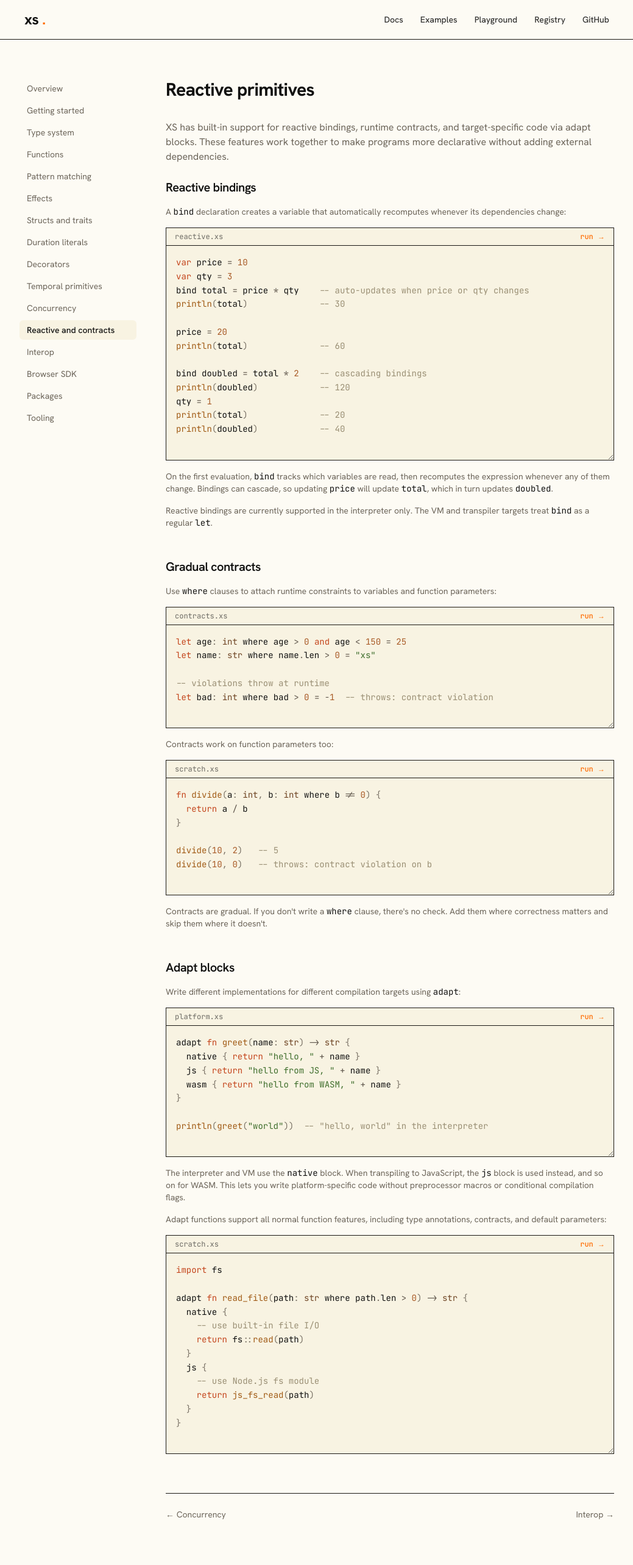
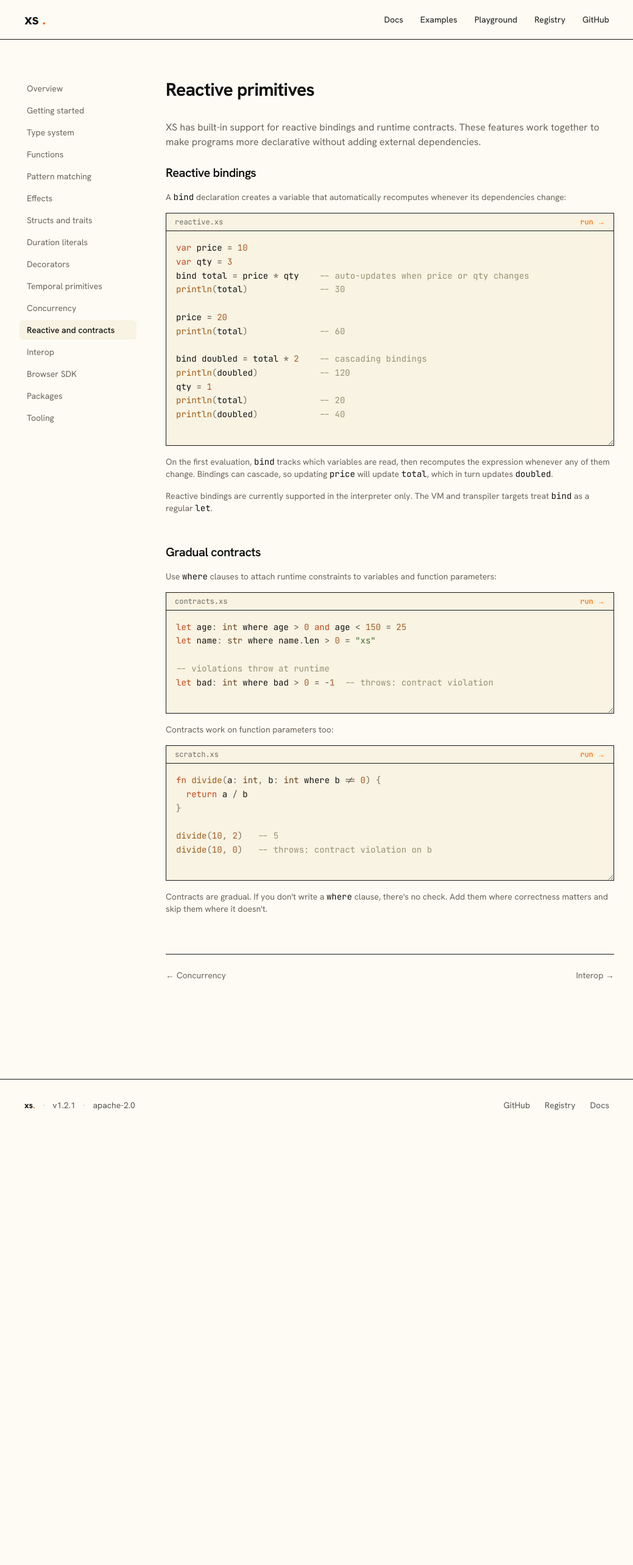
Before and after one commit to xs-lang0/xslang.org, a Next.js app: page /docs/reactive in a window 1280 px wide. Shown: the top 2566 px of the page at 61% size, without its empty margins (120-1159 px from the left). After the commit the page ends 1854 px from the top, so only its background shows below. Built offline with nearby package versions, Linux system fonts and the light colour scheme.

Commit message:
v1.2.1: bump version pin, doc sweep
Drop the leftover adapt-fn references from LANGUAGE.md and
docs/reactive (cut in v1.2). Add a struct-variant enum example
to docs/structs-and-traits and a regex-arm full-string note in
docs/pattern-matching to match the actual semantics.

```diff
--- a/src/app/docs/pattern-matching/page.tsx
+++ b/src/app/docs/pattern-matching/page.tsx
@@ -70,7 +70,9 @@ match value {
   n          => "other: {n}"
 }
 
--- regex patterns
+-- regex patterns: full-string match (anchored on both ends).
+-- /^[0-9]+$/ matches "42" but not "42x". For partial matches, call .test()
+-- on the regex value directly: /[0-9]+/.test("42x") -> true.
 match input {
   /^[0-9]+$/ => "number"
   /^[a-z]+$/ => "word"
--- a/src/app/docs/reactive/page.tsx
+++ b/src/app/docs/reactive/page.tsx
@@ -6,9 +6,9 @@ export default function ReactivePage() {
       <h1 className="mb-8 text-3xl font-bold tracking-tight">Reactive primitives</h1>
 
       <p className="mb-6 text-muted">
-        XS has built-in support for reactive bindings, runtime contracts, and
-        target-specific code via adapt blocks. These features work together to make
-        programs more declarative without adding external dependencies.
+        XS has built-in support for reactive bindings and runtime contracts.
+        These features work together to make programs more declarative without
+        adding external dependencies.
       </p>
 
       <h2 className="mb-4 text-xl font-semibold">Reactive bindings</h2>
@@ -81,49 +81,6 @@ divide(10, 0)   -- throws: contract violation on b`}
         there&apos;s no check. Add them where correctness matters and skip them where it doesn&apos;t.
       </p>
 
-      <h2 className="mb-4 mt-12 text-xl font-semibold">Adapt blocks</h2>
-      <p className="mb-4 text-sm text-muted">
-        Write different implementations for different compilation targets using{" "}
-        <code className="text-foreground">adapt</code>:
-      </p>
-      <CodeBlock
-        runnable
-        filename="platform.xs"
-        code={`adapt fn greet(name: str) -> str {
-  native { return "hello, " + name }
-  js { return "hello from JS, " + name }
-  wasm { return "hello from WASM, " + name }
-}
-
-println(greet("world"))  -- "hello, world" in the interpreter`}
-      />
-
-      <p className="mb-4 mt-4 text-sm text-muted">
-        The interpreter and VM use the <code className="text-foreground">native</code> block.
-        When transpiling to JavaScript, the <code className="text-foreground">js</code> block
-        is used instead, and so on for WASM. This lets you write platform-specific code
-        without preprocessor macros or conditional compilation flags.
-      </p>
-
-      <p className="mb-4 text-sm text-muted">
-        Adapt functions support all normal function features, including type annotations,
-        contracts, and default parameters:
-      </p>
-      <CodeBlock
-        runnable
-        code={`import fs
-
-adapt fn read_file(path: str where path.len > 0) -> str {
-  native {
-    -- use built-in file I/O
-    return fs::read(path)
-  }
-  js {
-    -- use Node.js fs module
-    return js_fs_read(path)
-  }
-}`}
-      />
     </div>
   );
 }
--- a/src/app/docs/structs-and-traits/page.tsx
+++ b/src/app/docs/structs-and-traits/page.tsx
@@ -131,6 +131,18 @@ fn describe(shape) {
     Shape::Rect(w, h)     => "rect {w}x{h}"
     Shape::Triangle(a, b, c) => "triangle {a},{b},{c}"
   }
+}
+
+-- struct-style variants
+enum Event {
+  Click { x, y },
+  Key { code, modifiers }
+}
+
+let e = Event::Click { x: 10, y: 20 }
+match e {
+  Event::Click { x, y }  => "clicked at {x},{y}"
+  Event::Key { code, .. } => "key {code}"
 }`}
       />
 
--- a/src/components/xs-highlighter.tsx
+++ b/src/components/xs-highlighter.tsx
@@ -22,7 +22,7 @@ const RULES: [RegExp, string][] = [
   // keywords - control
   [/\b(?:if|else|elif|while|for|in|loop|match|when|return|break|continue|try|catch|finally|throw|defer|yield|async|await|every|after|timeout|debounce)\b/g, "text-purple-400"],
   // keywords - declaration
-  [/\b(?:fn\*?|let|var|const|struct|enum|trait|impl|class|type|macro|tag|bind|adapt)\b/g, "text-blue-400"],
+  [/\b(?:fn\*?|let|var|const|struct|enum|trait|impl|class|type|macro|tag|bind)\b/g, "text-blue-400"],
   // keywords - import
   [/\b(?:import|export|from|use|module|as)\b/g, "text-blue-400"],
   // keywords - other
--- a/src/lib/docs-links.ts
+++ b/src/lib/docs-links.ts
@@ -10,7 +10,7 @@ export const docsLinks = [
   { href: "/docs/decorators", label: "Decorators", description: "Lifecycle hooks, schedulers, watchers, and signal handlers" },
   { href: "/docs/temporal", label: "Temporal primitives", description: "Inline every / after / timeout / debounce blocks" },
   { href: "/docs/concurrency", label: "Concurrency", description: "Spawn, channels, actors, nurseries, async/await" },
-  { href: "/docs/reactive", label: "Reactive and contracts", description: "Reactive bindings, gradual contracts, and adapt blocks" },
+  { href: "/docs/reactive", label: "Reactive and contracts", description: "Reactive bindings and gradual contracts" },
   { href: "/docs/interop", label: "Interop", description: "Inline C, FFI, and calling into JS or WASM" },
   { href: "/docs/browser-sdk", label: "Browser SDK", description: "Run XS in any webpage with one script tag" },
   { href: "/docs/packages", label: "Packages", description: "Package registry and the xsi installer" },
--- a/src/lib/version.ts
+++ b/src/lib/version.ts
@@ -1,3 +1,3 @@
 // Single source of truth for the XS version shown anywhere on the
 // site. Bump this when xsypy/VERSION moves.
-export const XS_VERSION = "1.2.0";
+export const XS_VERSION = "1.2.1";
```
Also changed, not shown: 1 other file (tests, documents, lock files or other folders).
